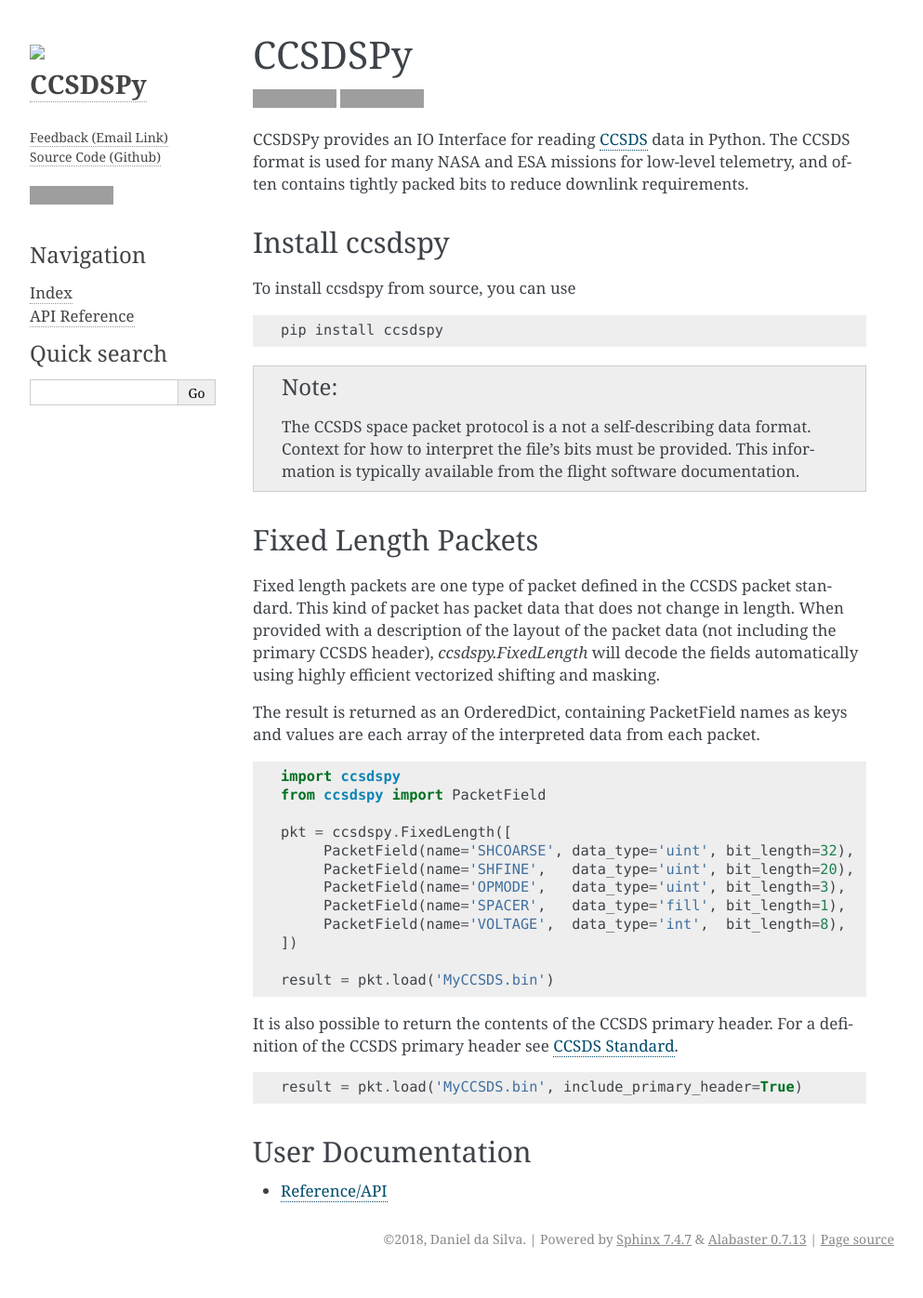
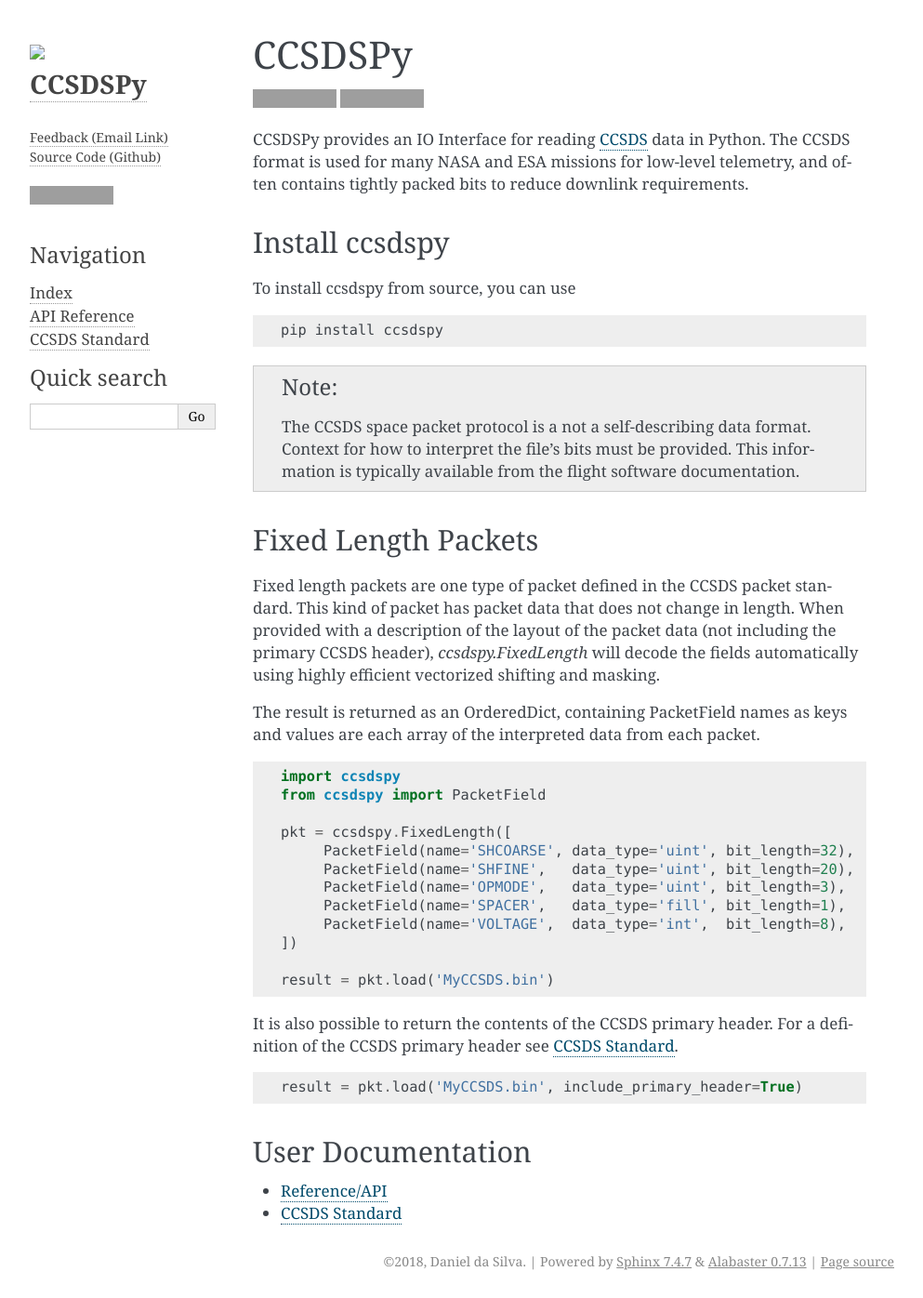
Before and after one commit to CCSDSPy/ccsdspy, a Sphinx documentation site: the page built from docs/index.rst, in a window 1280 px wide. Shown: the whole page at 93% size, without its empty margins (148-1141 px from the left). Built offline with Sphinx 7.4.7, drawn with Linux system fonts in a browser that asks for light colours; before the commit the page ends 1372 px from its top, so only the background shows below that; grey boxes are pictures that could not be loaded.

Commit message:
added ccsds to navigation and index

```diff
--- a/docs/_templates/navigation.html
+++ b/docs/_templates/navigation.html
@@ -1,5 +1,6 @@
 <h3>Navigation</h3>
 <ul>
-<li class="toctree-l1"><a class="reference internal" href="index.html">Index</a></li>
-<li class="toctree-l1"><a class="reference internal" href="ccsdspy.html">API Reference</a></li>
+    <li class="toctree-l1"><a class="reference internal" href="index.html">Index</a></li>
+    <li class="toctree-l1"><a class="reference internal" href="ccsdspy.html">API Reference</a></li>
+    <li class="toctree-l1"><a class="reference internal" href="ccsds.html">CCSDS Standard</a></li>
 </ul>
--- a/docs/index.rst
+++ b/docs/index.rst
@@ -61,3 +61,4 @@ User Documentation
   :maxdepth: 1
 
   ccsdspy.rst
+  ccsds.rst
```
